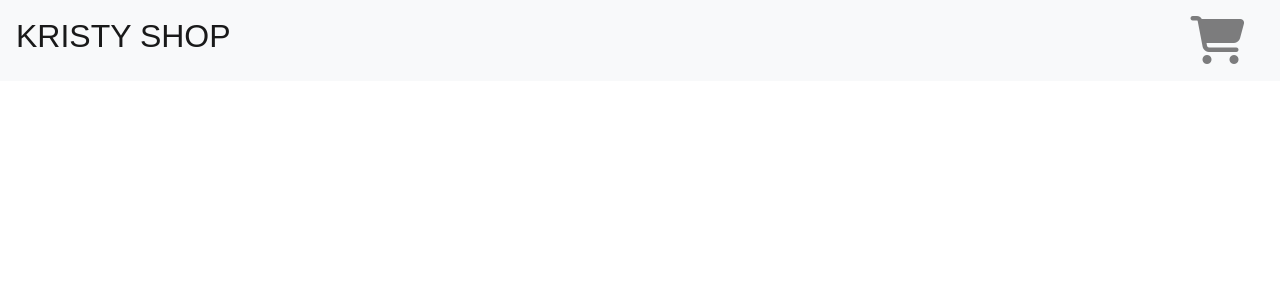
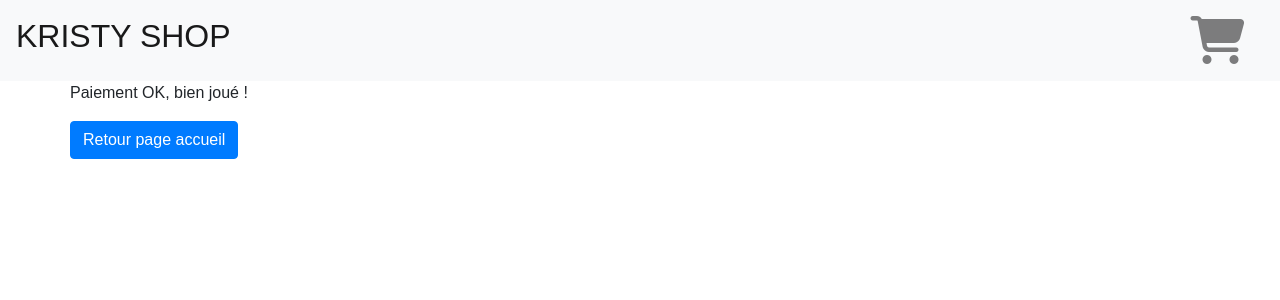
Before and after one commit to FabienLebas/kristy, a React (Create React App) app: page /paymentOK in a window 1280 px wide. Shown: the top 300 px of the page. Built offline with nearby package versions, Linux system fonts and the light colour scheme.

Commit message:
redirection et vider panier apres paiement

```diff
--- a/src/App.js
+++ b/src/App.js
@@ -11,6 +11,7 @@ import Cart from "./views/Cart";
 import ProductDetails from "./views/ProductDetails";
 import ProductsList from "./views/ProductsList";
 import DisplayNavBar from "./views/navbar";
+import PaymentOK from "./views/PaymentOK";
 
 class App extends Component {
   render() {
@@ -22,6 +23,7 @@ class App extends Component {
             <Route exact path="/" component={Categories}/>
             <Route path="/login" render={() => <Login/>}/>
             <Route path="/cart" component={Cart}/>
+            <Route path="/paymentOK" component={PaymentOK}/>
             <Route path="/category/:category_id" render={(routerProps) => <ProductsList  {...routerProps}/>}/>
             <Route path="/product/:product_id" render={(routerProps) => <ProductDetails  {...routerProps}/>}/>
         </div>
--- a/src/views/Cart.js
+++ b/src/views/Cart.js
@@ -1,5 +1,7 @@
 import React, { Component } from 'react';
 import { connect } from "react-redux";
+import { Redirect } from 'react-router-dom';
+import { createBrowserHistory } from 'history';
 import displayCartContent from '../modules/cart/displayCartContent';
 import {removeFromCart, addToCart } from '../modules/cart/addToCart';
 import StripeCheckout from "react-stripe-checkout";
@@ -7,6 +9,7 @@ import { signOut } from "../store/user/actions";
 import { getUserState } from "../store/user/selectors";
 
 class Cart extends Component {
+
 
   prepareCartForServer(){
     return JSON.parse(localStorage.getItem("cart")).map(element => {
@@ -30,10 +33,13 @@ class Cart extends Component {
       .then(data => {
         if (data.status === "succeeded") {
           console.log(data);
-          // dispatch a success
+          // vidage du panier et redirection vers page de paiement OK
+          localStorage.removeItem("cart");
+          this.props.history.replace('/paymentOK');
         } else {
           console.warn(data);
-          // dispatch an error
+          // redirection vers page "paiement KO"
+          console.log(this.state.etatPaiement);
         }
       });
   };
@@ -62,6 +68,9 @@ displayItem(element, qty){
 }
 
   render(){
+
+
+
     return(
       <div className = "container">
         <div className = "order-main-container">
@@ -99,7 +108,7 @@ displayItem(element, qty){
                      ) : null
                    }
                  </td>
-                 <td>{Math.round(this.calculateTotal() * 100) / 100}€</td></tr></tfoot>
+                 <td>{Math.round(this.calculateTotal() * 100) / 100} €</td></tr></tfoot>
           </table>
         </div>
 
--- /dev/null
+++ b/src/views/PaymentOK.js
@@ -0,0 +1,21 @@
+import React, { Component } from 'react';
+import { Link } from 'react-router-dom';
+
+export default class PaymentOK extends Component {
+
+  render(){
+
+
+    return(
+      <div className = "container">
+        <div className="row">
+          <p>Paiement OK, bien joué !</p>
+        </div>
+        <div className="row">
+          <Link  className="btn btn-primary" to={"/"}>Retour page accueil</Link>
+        </div>
+      </div>
+    )
+  }
+
+}
```
